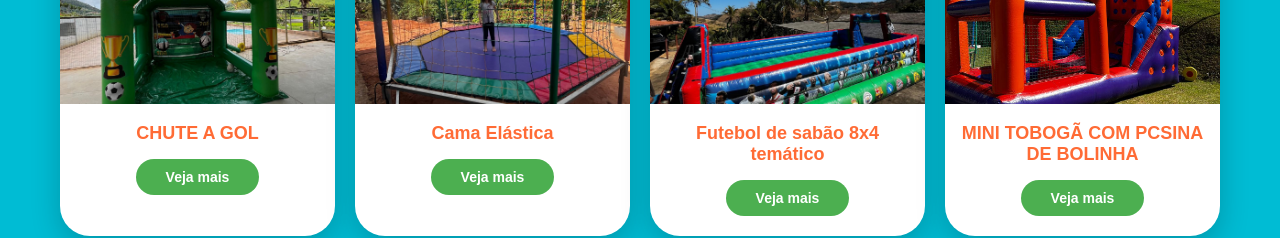
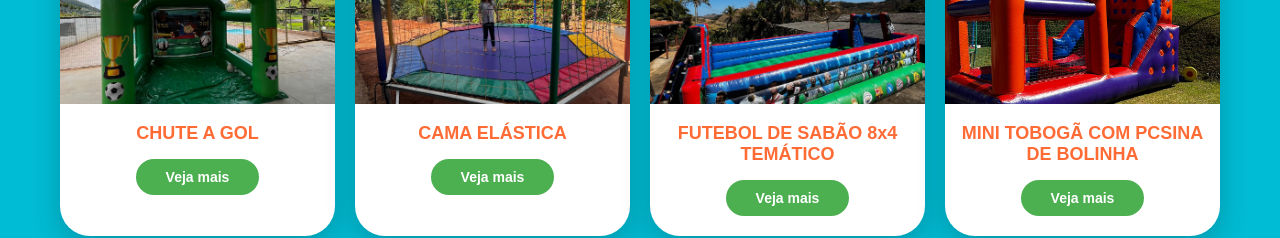
Before and after one commit to danielbsn1/Mundo-dos-brinquedos, a plain HTML site: page index.html in a window 1280 px wide. Shown: the part 1900-2138 px from the top of the page. Drawn offline with Linux system fonts and the light colour scheme.

Commit message:
STYLE COMMIT MESSAGE HERE

```diff
--- a/index.html
+++ b/index.html
@@ -104,15 +104,15 @@
             </div>
 
             <div class="brinquedo-item">
-                <img src="img/imagem6.jpge.jpeg" alt="Cama Elástica">
-                <h3>Cama Elástica</h3>
-                <button class="btn-verde" onclick="enviarWhatsApp('Cama Elástica')">Veja mais</button>
+                <img src="img/imagem6.jpge.jpeg" alt="CAMA ELÁSTICA">
+                <h3>CAMA ELÁSTICA</h3>
+                <button class="btn-verde" onclick="enviarWhatsApp('CAMA ELÁSTICA')">Veja mais</button>
             </div>
 
             <div class="brinquedo-item">
-                <img src="img/imagem8.jpge.jpeg" alt="Futebol de sabão 8x4 temático">
-                <h3>Futebol de sabão 8x4 temático</h3>
-                <button class="btn-verde" onclick="enviarWhatsApp('Futebol de sabão 8x4 temático')">Veja mais</button>
+                <img src="img/imagem8.jpge.jpeg" alt="FUTEBOL DE SABÃO 8x4 TEMÁTICO">
+                <h3>FUTEBOL DE SABÃO 8x4 TEMÁTICO</h3>
+                <button class="btn-verde" onclick="enviarWhatsApp('FUTEBOL DE SABÃO 8x4 TEMÁTICO')">Veja mais</button>
             </div>
             <div class="brinquedo-item">
                 <img src="img/imagem10.jpge.jpeg" alt="MINI TOBOGÃ COM PISCINA DE BOLINHA">
```
